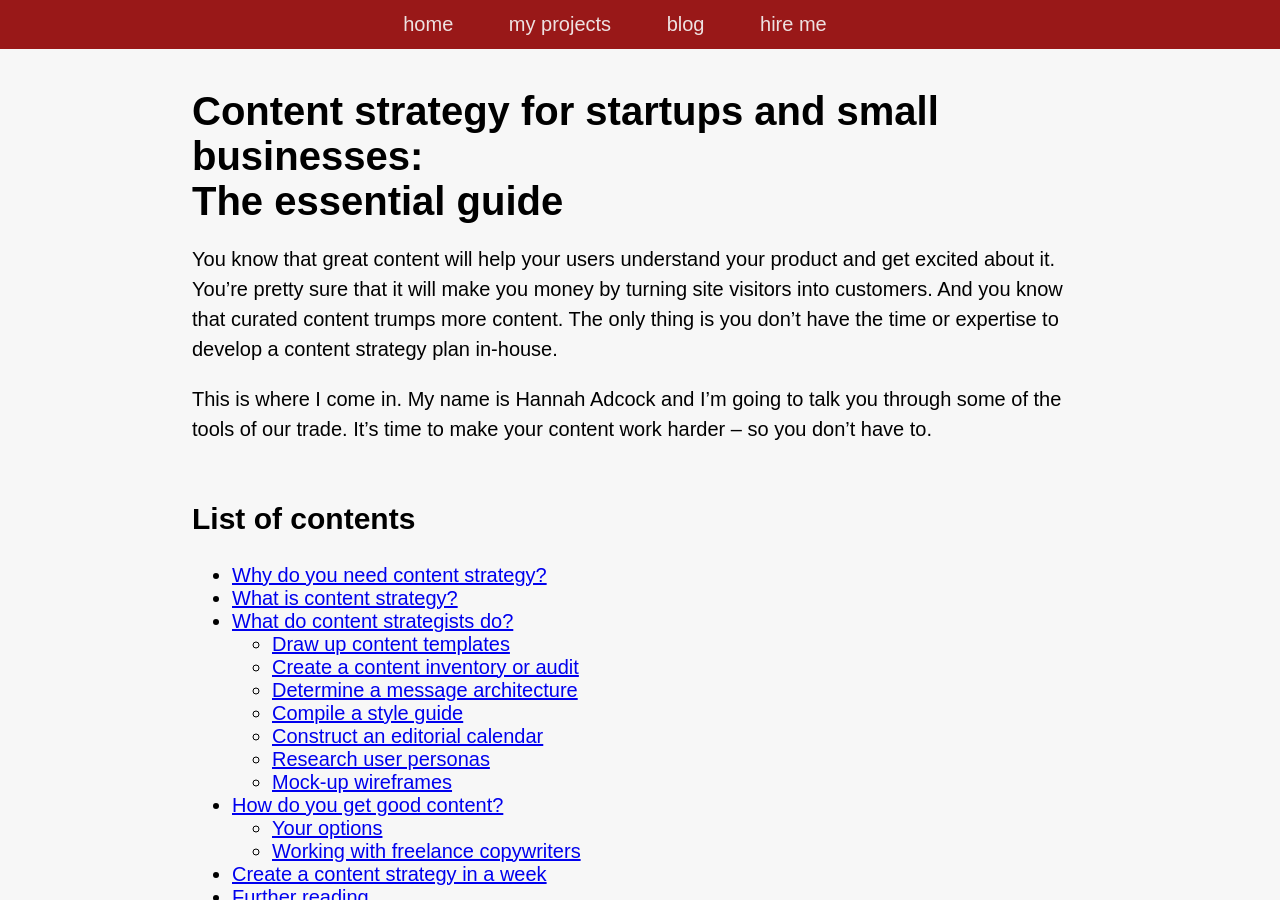
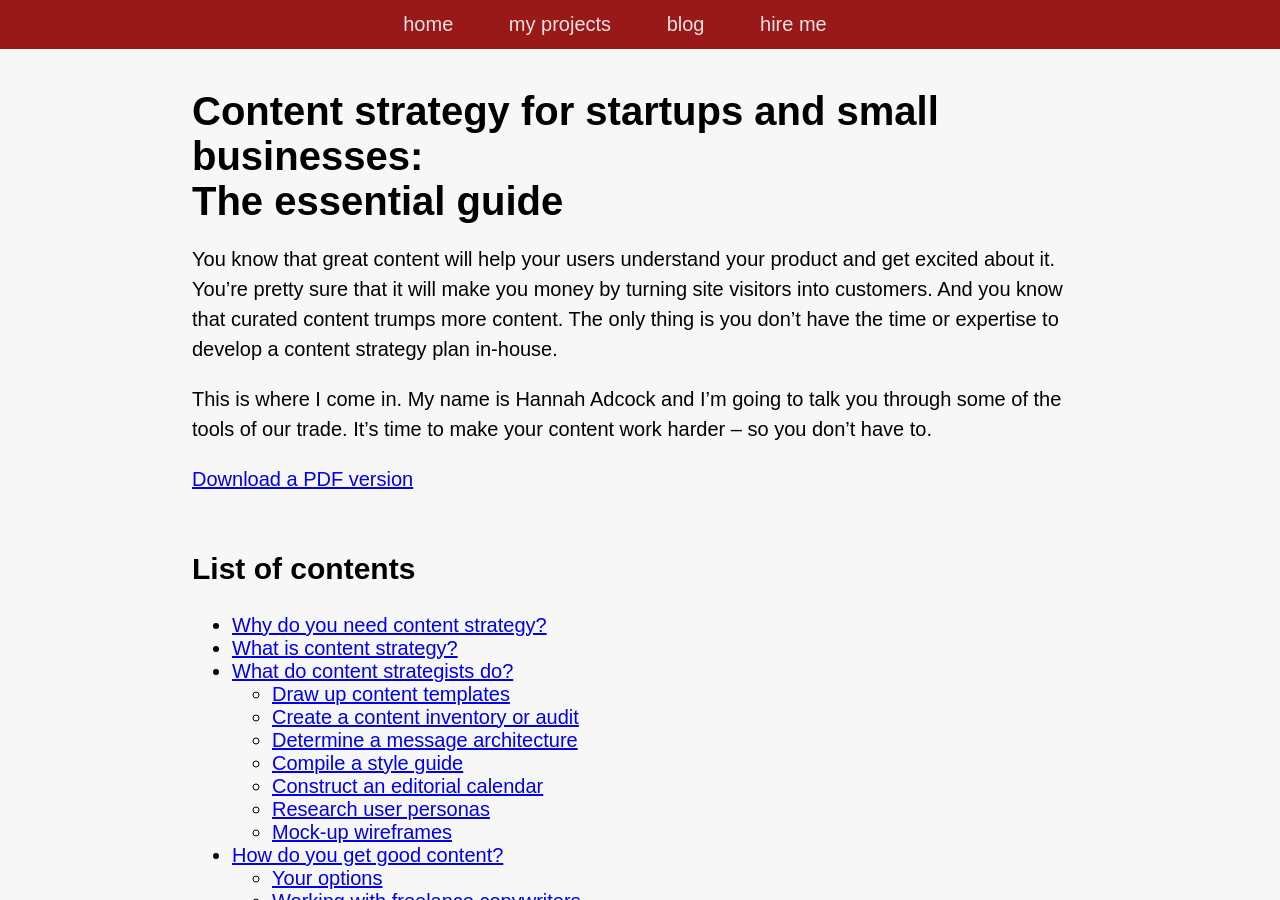
Before and after one commit to smokingpun/smokingpun.github.io, a Jekyll site: the page built from content_strategy_for_startups.md, in a window 1280 px wide and 900 px high. Built offline with Jekyll 4.4.1, drawn with Linux system fonts in a browser that asks for light colours; nearby versions of some CDN libraries.

Commit message:
add pdf download link

```diff
--- a/content_strategy_for_startups.md
+++ b/content_strategy_for_startups.md
@@ -10,6 +10,8 @@ classname: content-strategy-for-startups
 You know that great content will help your users understand your product and get excited about it. You're pretty sure that it will make you money by turning site visitors into customers. And you know that curated content trumps more content. The only thing is you don't have the time or expertise to develop a content strategy plan in-house.
 
 This is where I come in. My name is Hannah Adcock and I'm going to talk you through some of the tools of our trade. It's time to make your content work harder – so you don't have to.
+
+[Download a PDF version][download pdf]
 
 ##List of contents
 
@@ -284,6 +286,7 @@ Friday
 * Discuss your content audit/inventory and see if you can make any quick wins next week
 * Go to the pub
 
+
 ##Further reading
 
 I've included a list of books that are good, findable resources. However, you can always follow these authors on social media to discover useful links to online resources.
@@ -305,6 +308,8 @@ I've included a list of books that are good, findable resources. However, you ca
 * *Undercover User Experience Design: Learn how to do great UX work with tiny budgets, no time, and limited support* by Cennydd Bowles and James Box
 * *Rocket Surgery Made Easy: The do-it-yourself guide to finding and fixing usability problems* by Steve Krug
 
+
+
 [a list apart]: http://alistapart.com/about/style-guide
 [cardsorting]: http://kristastevens.com/2011/05/11/message-matters-margot-bloomstein-confab-2011/
 [content strategy at work]: http://appropriateinc.com/book/
@@ -315,3 +320,6 @@ I've included a list of books that are good, findable resources. However, you ca
 [blogging community]: https://plus.google.com/communities/102678890076316597046
 [content strategy community]: https://plus.google.com/communities/102017350063545266641
 [content strategy article]: http://csforum.eu/articles/relationship-between-cs-and-cm
+[email]: mailto:hannah.adcock@gmail.com
+[website]: http://contentedstrategy.com/
+[download pdf]: https://transactions.sendowl.com/products/63875/DD9EFF67/purchase
```
Also changed, not shown: 1 other file.
